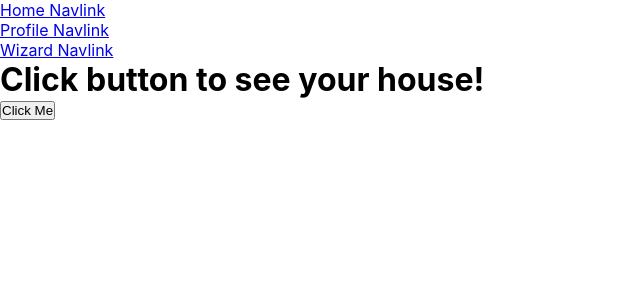
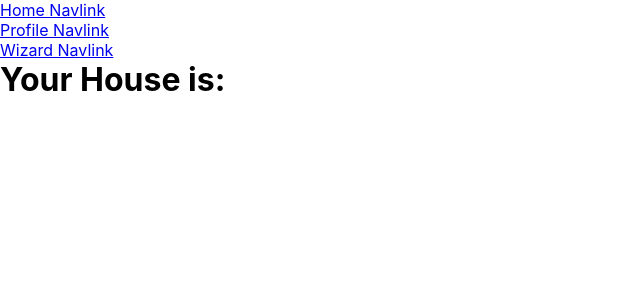
Before and after one commit to BladeKitana732/Hogwarts, a React (Create React App) app: page /Home in a window 1280 px wide. Shown: the top 300 px of the page, without its empty margins (0-640 px from the left). Built offline with nearby package versions, Linux system fonts and the light colour scheme; no server answers.

Commit message:
had to change to class comp -.-

```diff
--- a/src/components/Home.js
+++ b/src/components/Home.js
@@ -1,30 +1,35 @@
-import React from 'react';
+import React, { Component } from 'react';
 import axios from 'axios';
-
 
 const sortingHat = 'https://www.potterapi.com/v1/sortingHat';
 
-// console.log(sortingHat);
+export default class Home extends Component {
+    constructor(props){
+        super(props);
 
-function getHouse() {
-    axios.get(sortingHat)
-
-    .then(result => {
-        let house = result.data;
-
-        console.log(house);
+        this.state = {
+            house: ''
         }
-    )
 
 
     }
 
-export default function Home() {
-    getHouse();
+
+    getHouse= () => {
+        axios.get(sortingHat)
+
+        .then(Response => {
+            let result = Response.data;
+
+            console.log(result);
+
+        })
+    }
+    render() {
         return (
             <div>
-            <h1>Click button to see your house!</h1>
-            <button onClick= {getHouse}>Click Me</button>
+                <h1><strong>Your House is:</strong>{this.state.house}</h1>
             </div>
         )
     }
+}
```
Lines whose indentation alone changed are shown as unchanged.
